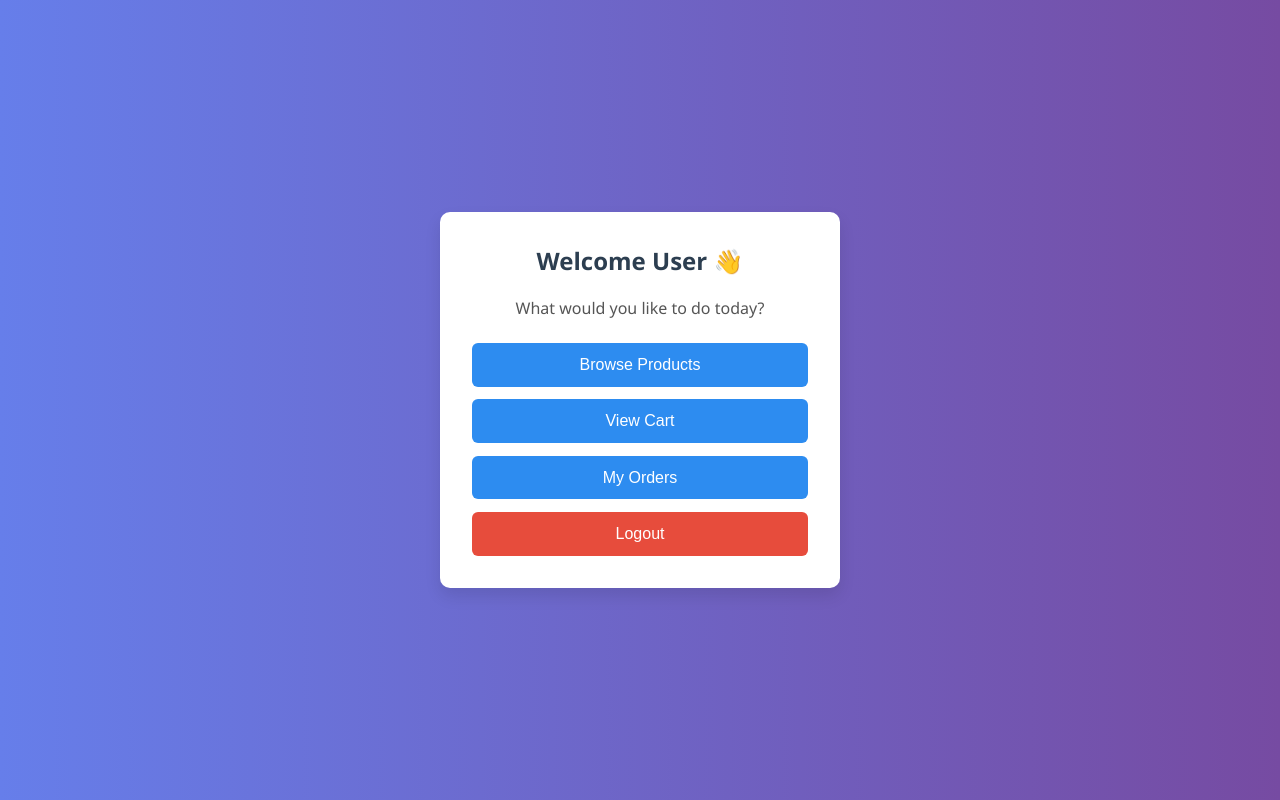
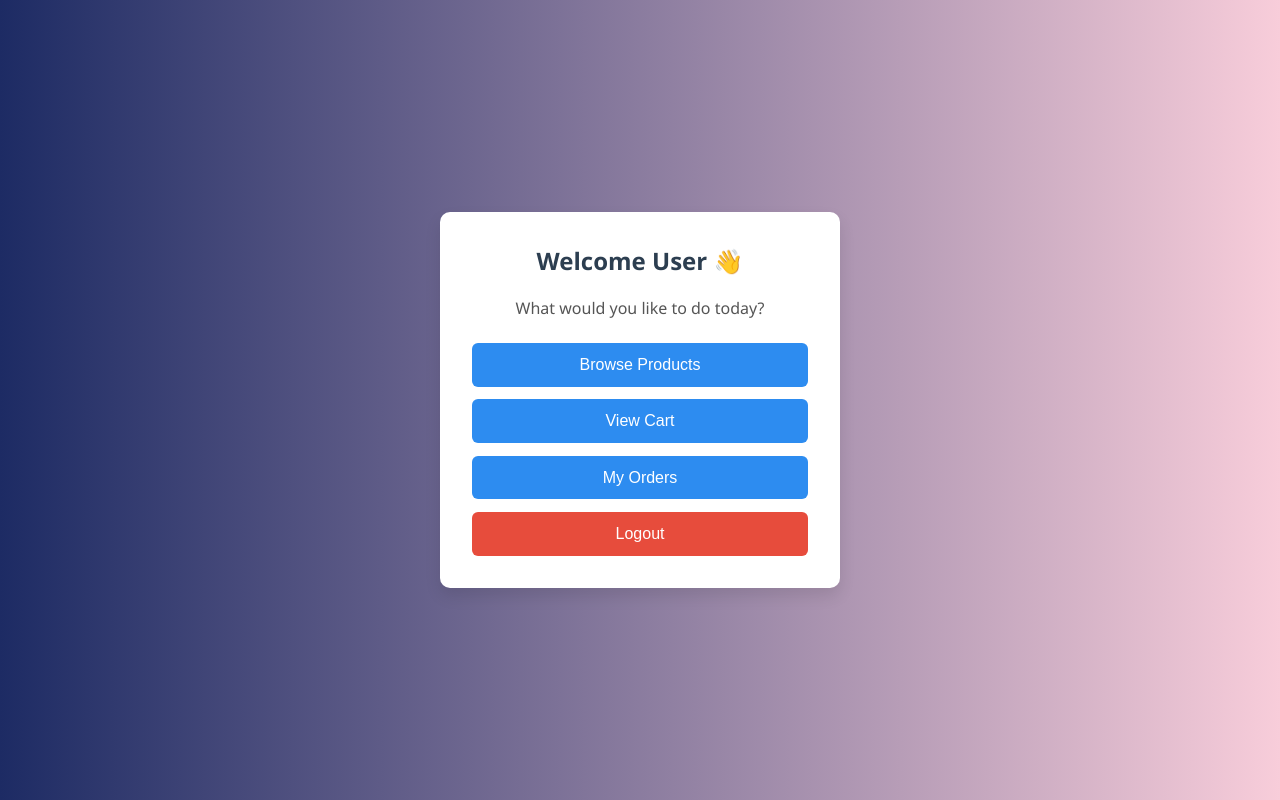
Before and after one commit to EugeneBruno/SwiftCart, a plain HTML site: page frontend/dashboard.html in a window 1280 px wide. Drawn offline with Linux system fonts and the light colour scheme.

Commit message:
modified:   frontend/css/dashboard.css

```diff
--- a/frontend/css/dashboard.css
+++ b/frontend/css/dashboard.css
@@ -3,7 +3,7 @@ body {
   margin: 0;
   padding: 0;
   font-family: 'Segoe UI', sans-serif;
-  background: linear-gradient(to right, #667eea, #764ba2);
+  background: linear-gradient(to right, #1d2b64, #f8cdda);
   height: 100vh;
   display: flex;
   align-items: center;
```
